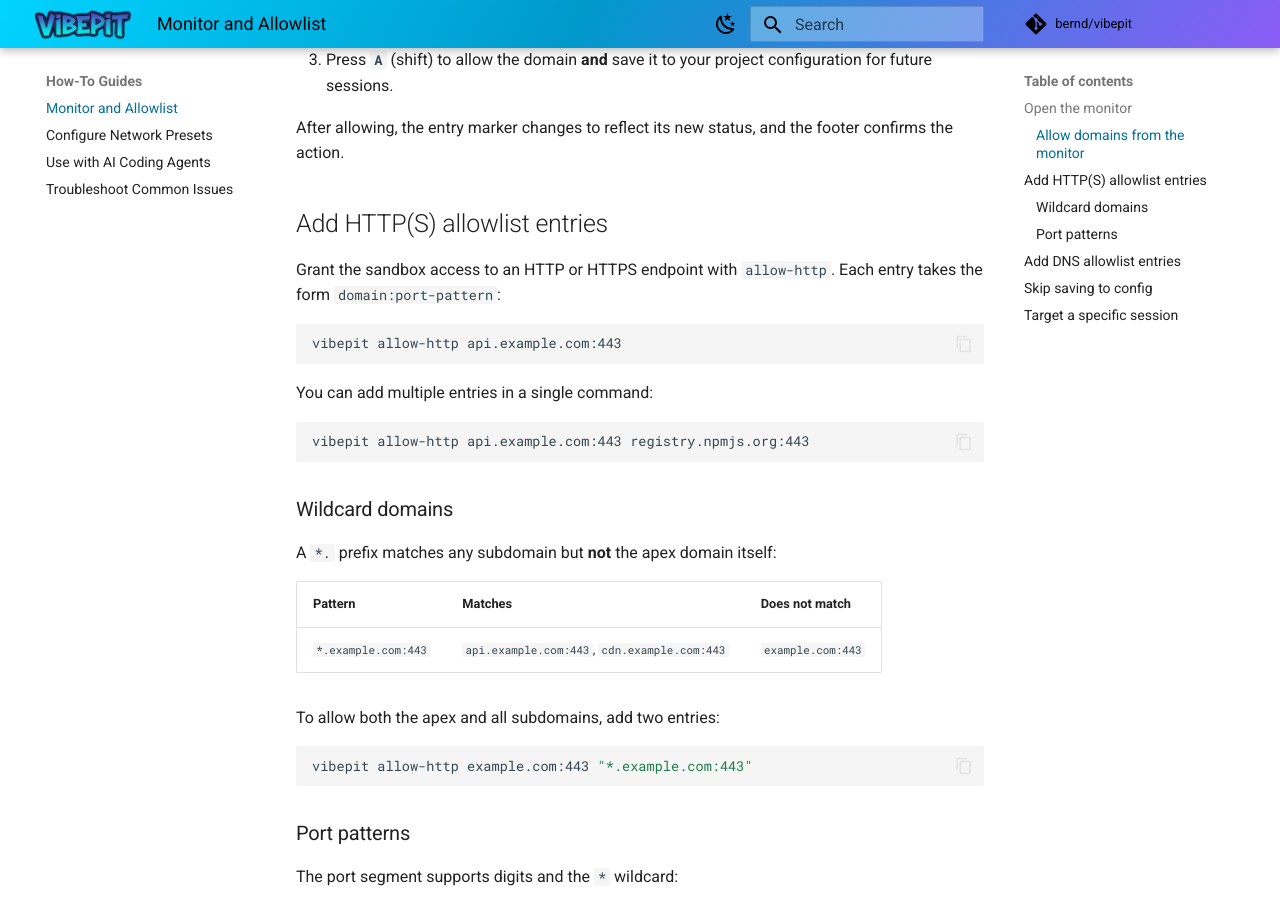
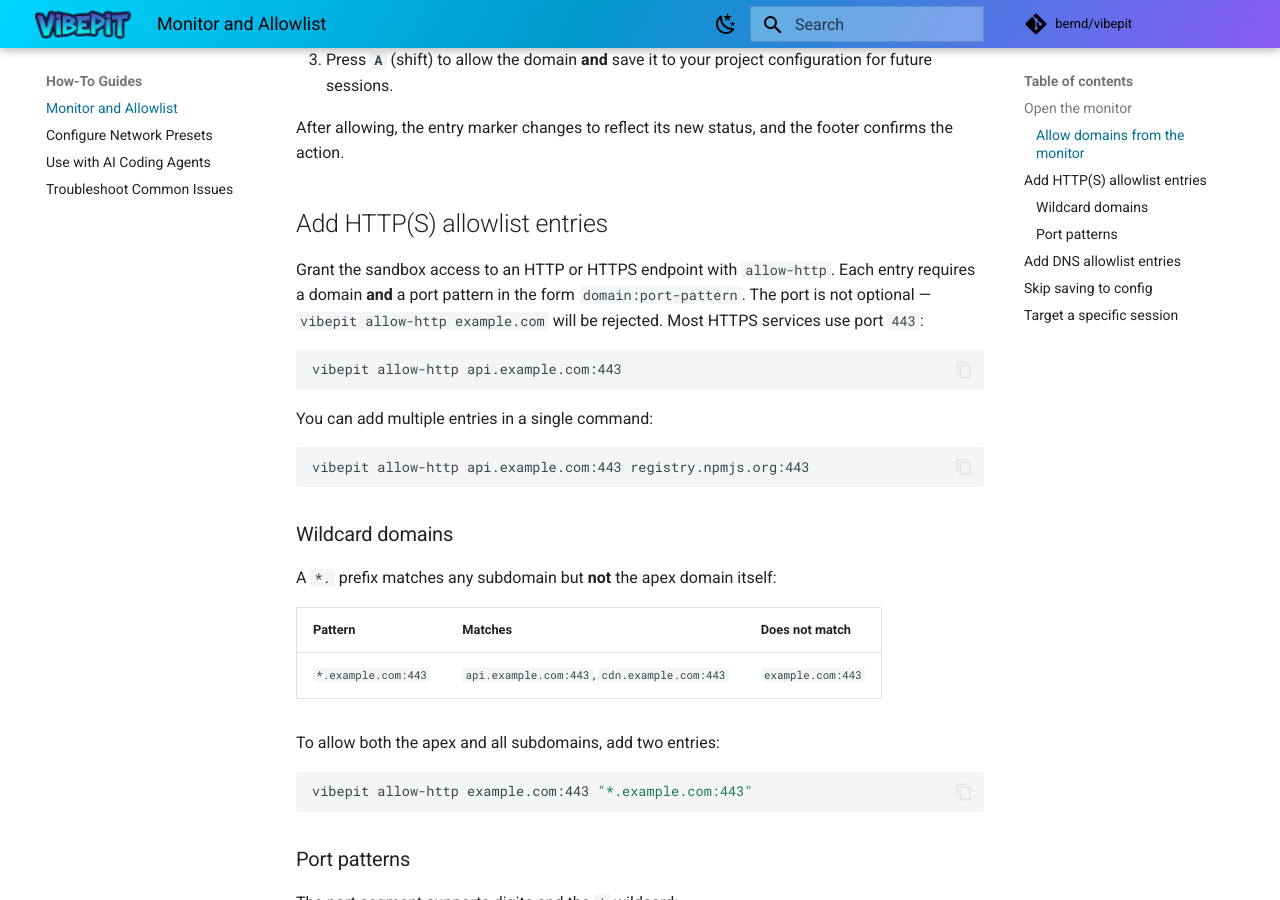
Before and after one commit to bernd/vibepit, an MkDocs documentation site: the page built from docs/content/how-to/allowlist-and-monitor.md, in a window 1280 px wide and 900 px high, scrolled down 791 px. Built offline with MkDocs 1.6.1 and Material for MkDocs 9.7.7, drawn with Linux system fonts in a browser that asks for light colours; comment, search, counter and statistics services are not loaded.

Commit message:
Emphasize that allow-http entries always require a port
Common stumbling point for new users. Clarify in the how-to guide
and CLI reference that the port is not optional.

Co-Authored-By: Claude Opus 4.6 <noreply@anthropic.com>

````diff
--- a/docs/content/how-to/allowlist-and-monitor.md
+++ b/docs/content/how-to/allowlist-and-monitor.md
@@ -34,7 +34,9 @@ footer confirms the action.
 ## Add HTTP(S) allowlist entries
 
 Grant the sandbox access to an HTTP or HTTPS endpoint with `allow-http`. Each
-entry takes the form `domain:port-pattern`:
+entry requires a domain **and** a port pattern in the form `domain:port-pattern`.
+The port is not optional — `vibepit allow-http example.com` will be rejected.
+Most HTTPS services use port `443`:
 
 ```bash
 vibepit allow-http api.example.com:443
````
Also changed, not shown: docs/content/reference/cli.md (+1 -1 lines).
